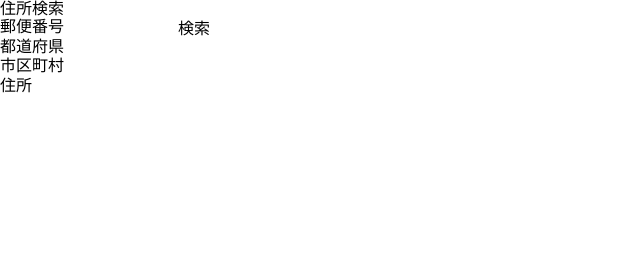
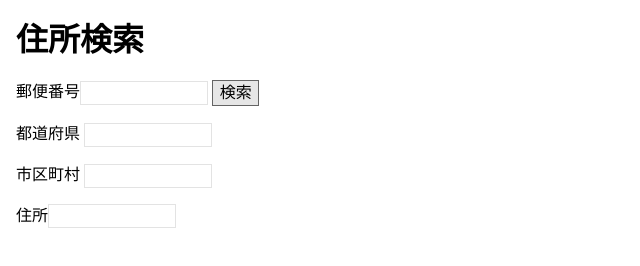
Before and after one commit to tugrove/Ajax-Json-WebAPI_StudyWeb, a plain HTML site: page index.html in a window 1280 px wide. Shown: the whole page, without its empty margins (0-640 px from the left). Drawn offline with nearby package versions, Linux system fonts and the light colour scheme.

Commit message:
[add]refs #3 基本的な装飾を追加
destyle.cssによってリセットされた装飾を整えた

```diff
--- a/css/style.css
+++ b/css/style.css
@@ -0,0 +1,47 @@
+/* stylesheet for Ajax-Json-WebAPI_StudyWeb */
+
+
+/* global settings */
+/* ============================================ */
+
+/* charset */
+@charset "UTF-8";
+
+/* basic settings */
+body {
+    font-size: inherit;
+    font-family: sans-serif;
+    line-height: 1.5;
+    color: inherit;
+}
+
+*:focus-visible {
+    outline: auto rgba(100, 100, 255, .4);
+}
+
+.sidePadding {
+    padding: 0 1em;
+}
+
+h1 {
+    margin: .5em 0;
+    font-size: 2em;
+    font-weight: bold;
+}
+
+p {
+    margin: 1em 0;
+}
+
+input {
+    width: 8em;
+    height: 1.5em;
+    border: solid 1px rgba(200, 200, 200, .5);
+    background: rgba(255, 255, 255, .5);
+}
+
+button {
+    padding: 0 .4em;
+    border: solid 1px rgb(100, 100, 100);
+    background: rgb(230, 230, 230);
+}
--- a/index.html
+++ b/index.html
@@ -7,6 +7,7 @@
     <link rel="stylesheet" href="./css/style.css">
 </head>
 <body>
+    <div id="pageBody" class="sidePadding">
         <h1>住所検索</h1>
         <div>
             <p>
@@ -17,6 +18,7 @@
             <p><label>市区町村 <input id="city" type="text" size="10"></label></p>
             <p><label>住所<input id="address" type="text" size="10"></label></p>
         </div>
+    </div>
     <div id="js">
         <script src="https://code.jquery.com/jquery-3.5.1.min.js" integrity="sha256-9/aliU8dGd2tb6OSsuzixeV4y/faTqgFtohetphbbj0=" crossorigin="anonymous"></script>
         <script src="./js/app.js"></script>
```
Lines whose indentation alone changed are shown as unchanged.
